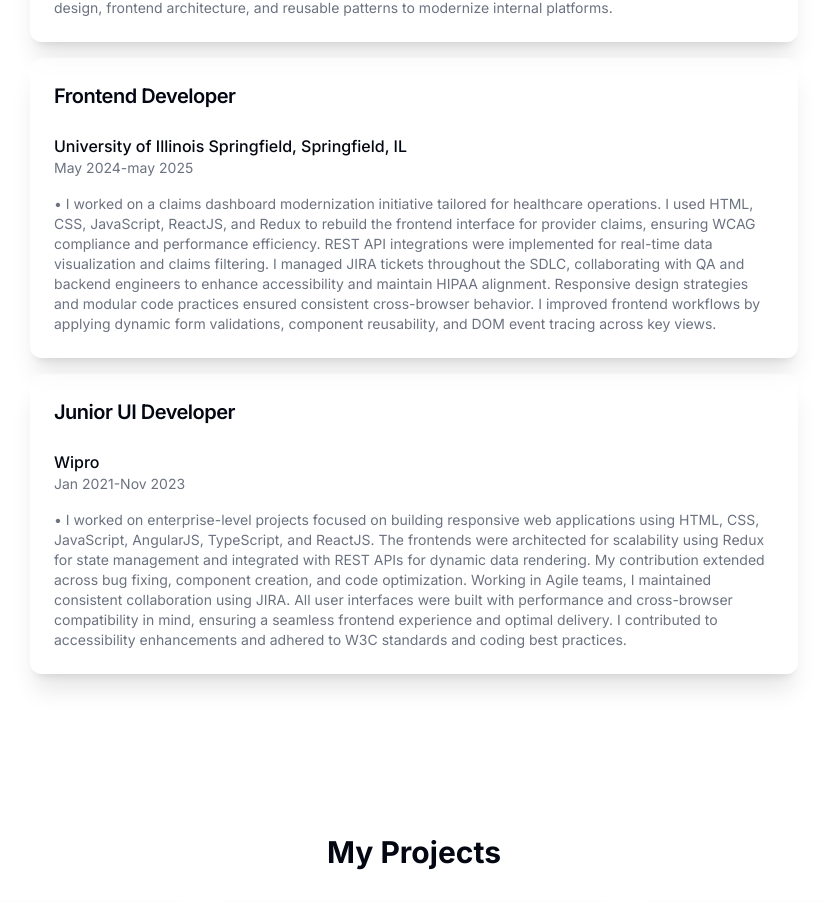
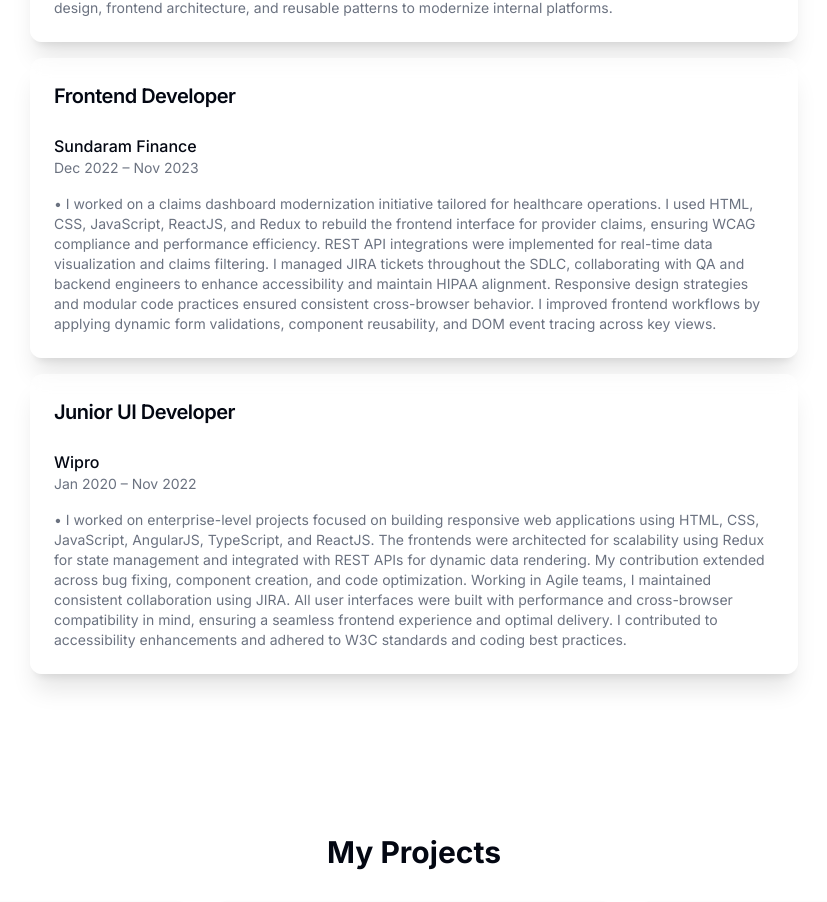
Before and after one commit to nikith99/Portfolio, a Next.js app: page / in a window 1280 px wide. Shown: the part 3212-4114 px from the top of the page, without its empty margins (226-1053 px from the left). Built offline with nearby package versions, Linux system fonts and the light colour scheme.

Commit message:
Update experience.ts

```diff
--- a/src/data/experience.ts
+++ b/src/data/experience.ts
@@ -42,9 +42,9 @@
     },
     {
       role: "Frontend Developer",
-      company: "University of Illinois Springfield, Springfield, IL",
+      company: "Sundaram Finance",
       location: "Onsite",
-      duration: "May 2024-may 2025",
+      duration: "Dec 2022 – Nov 2023",
       responsibilities: [
         "I worked on a claims dashboard modernization initiative tailored for healthcare operations. I used HTML, CSS, JavaScript, ReactJS, and Redux to rebuild the frontend interface for provider claims, ensuring WCAG compliance and performance efficiency. REST API integrations were implemented for real-time data visualization and claims filtering. I managed JIRA tickets throughout the SDLC, collaborating with QA and backend engineers to enhance accessibility and maintain HIPAA alignment. Responsive design strategies and modular code practices ensured consistent cross-browser behavior. I improved frontend workflows by applying dynamic form validations, component reusability, and DOM event tracing across key views."
       ]
@@ -53,7 +53,7 @@
       role: "Junior UI Developer",
       company: "Wipro",
       location: "Onsite",
-      duration: "Jan 2021-Nov 2023",
+      duration: "Jan 2020 – Nov 2022",
       responsibilities: [
         "I worked on enterprise-level projects focused on building responsive web applications using HTML, CSS, JavaScript, AngularJS, TypeScript, and ReactJS. The frontends were architected for scalability using Redux for state management and integrated with REST APIs for dynamic data rendering. My contribution extended across bug fixing, component creation, and code optimization. Working in Agile teams, I maintained consistent collaboration using JIRA. All user interfaces were built with performance and cross-browser compatibility in mind, ensuring a seamless frontend experience and optimal delivery. I contributed to accessibility enhancements and adhered to W3C standards and coding best practices."
       ]
```
